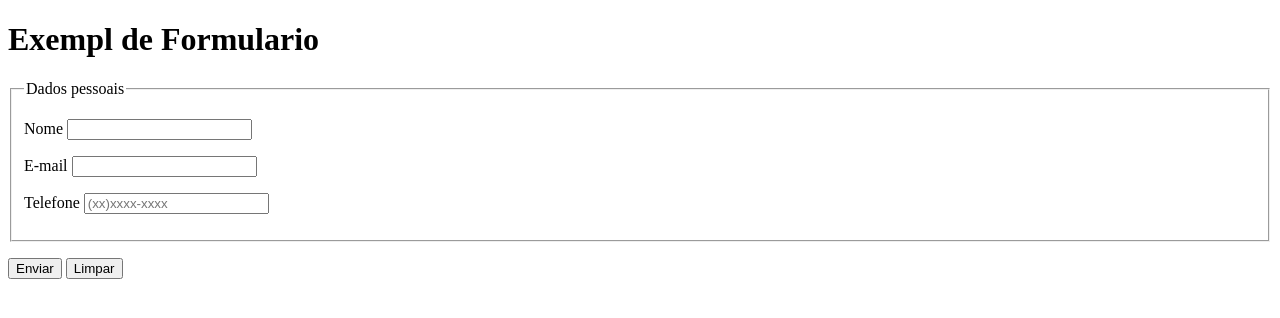
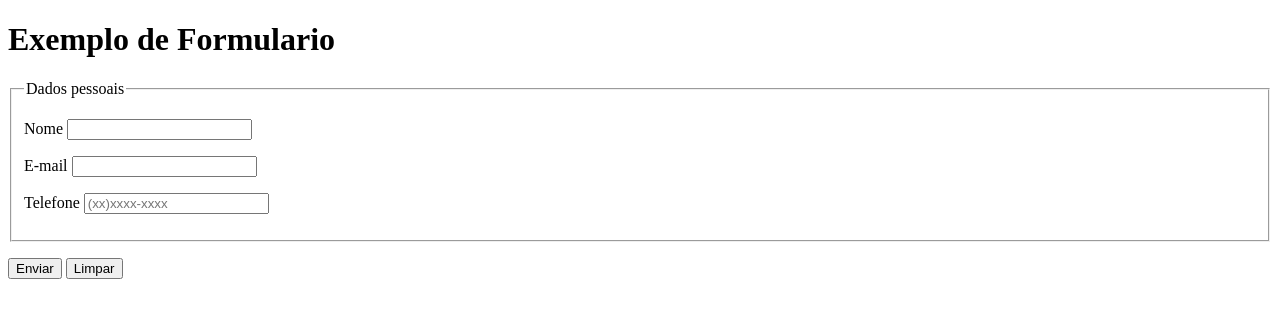
Before and after one commit to RicardoMoreiraPro/HTML-CSS, a plain HTML site: page Modulo-4/2-Formularios/form04.html in a window 1280 px wide. Drawn offline with Linux system fonts and the light colour scheme.

Commit message:
Atualização

```diff
--- a/Modulo-4/2-Formularios/form04.html
+++ b/Modulo-4/2-Formularios/form04.html
@@ -7,7 +7,7 @@
     <title>Formulário</title>
 </head>
 <body>
-    <h1>Exempl de Formulario</h1>
+    <h1>Exemplo de Formulario</h1>
     <form action="cadastro.php" method="get" autocomplete="on">
         <fieldset>
             <legend>Dados pessoais</legend>
```
